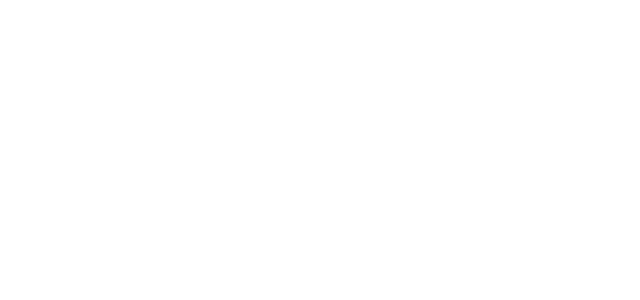
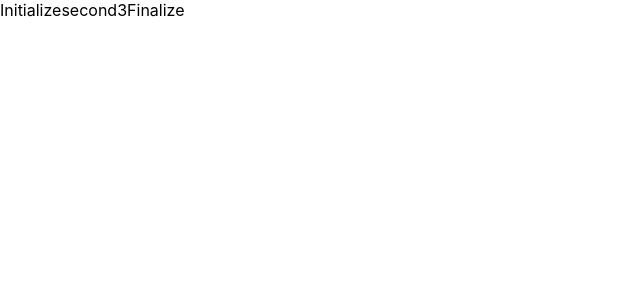
Before and after one commit to nickel93/Toy-project, a React (Create React App) app in the folder toy-project-kanban1/: page / in a window 1280 px wide. Shown: the top 300 px of the page, without its empty margins (0-640 px from the left). Built offline with nearby package versions, Linux system fonts and the light colour scheme.

Commit message:
Data Processing test

```diff
--- a/toy-project-kanban1/src/components/Borad.js
+++ b/toy-project-kanban1/src/components/Borad.js
@@ -1,28 +1,16 @@
 import React, { useState, useEffect } from 'react';
 import Borads from './borads/Borads'
-import * as sample_note from '../sample_note';
+import sample_note from '../sample_note';
 const Borad = () => {
-    const [sampleState, setsample] = useState(sample_note.default);
-
-    let test = () => {
-        console.log("왔어")
-        sampleState.experiments.map((el, index) => {
-            console.log(el.name);
-            return (
-                <div>
-                    <Borads name={el.name} />
-                </div>
-            );
-        });
-    };
+    const [sampleState, setsample] = useState(sample_note);
 
     return (
         <div>
-            {test()}
+            {sampleState.experiments.map((el, index) => (<Borads name={el.name} />))}
         </div>
     );
-
 };
 
 
+
 export default Borad;
--- a/toy-project-kanban1/src/components/borads/Borads.js
+++ b/toy-project-kanban1/src/components/borads/Borads.js
@@ -3,9 +3,7 @@
 const Borads = (props) => {
 
     return (
-        <div>
-            {props.name}
-        </div>
+        props.name
     );
 };
 
```
